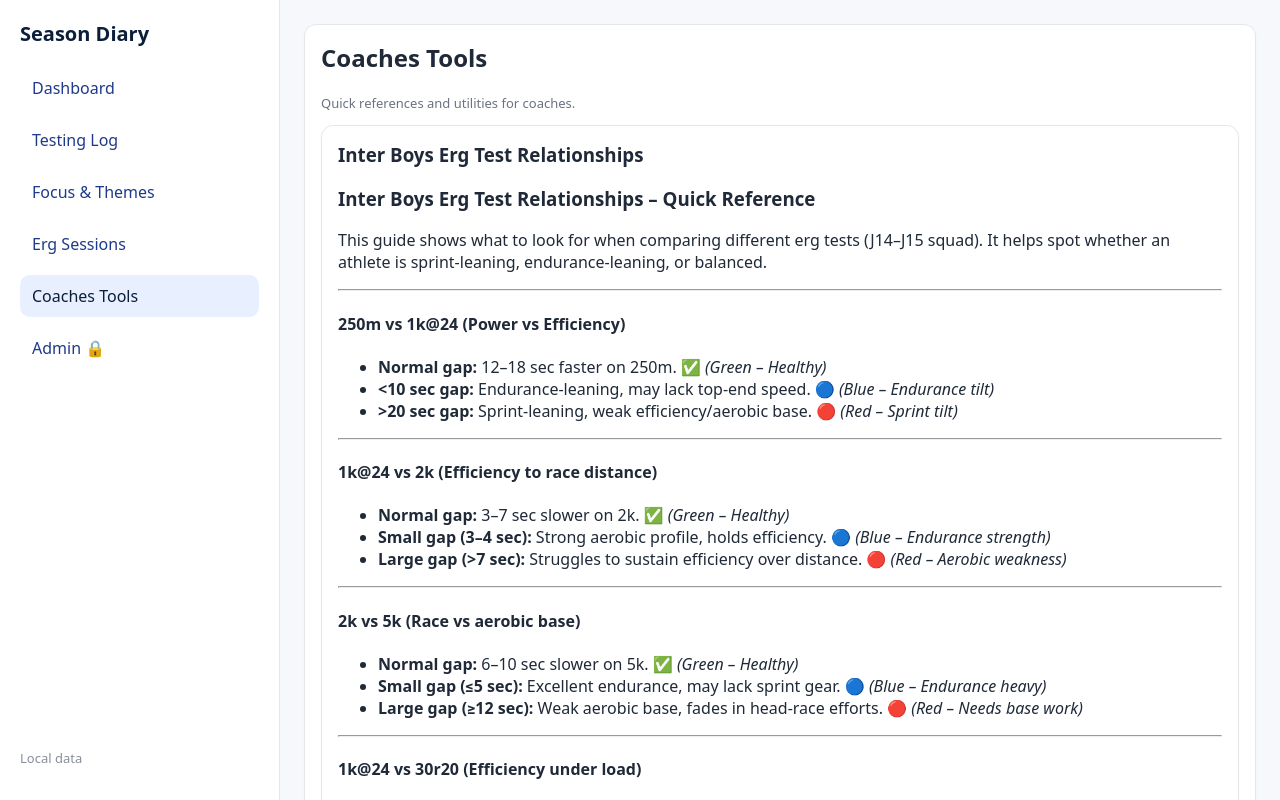
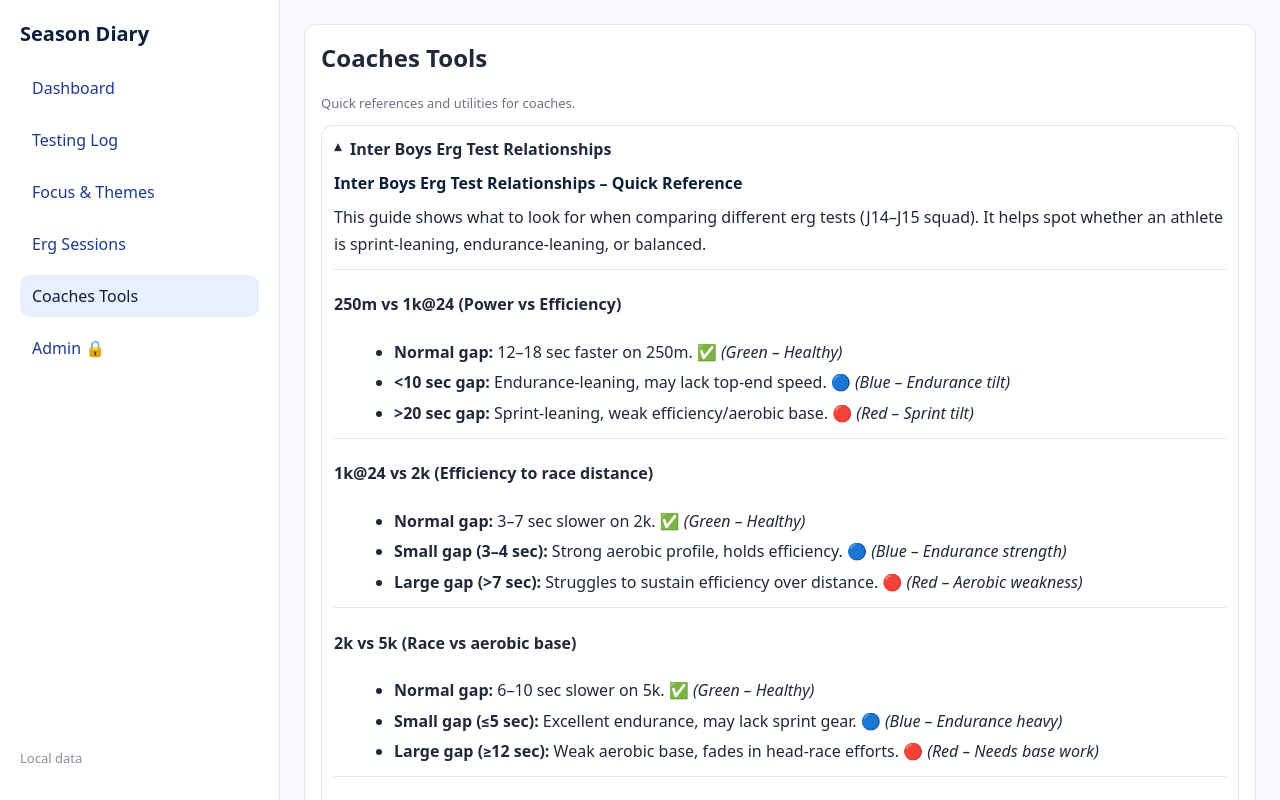
Before and after one commit to mk6488/season-diary-web-starter, a React (Vite) app: page /coaches-tools in a window 1280 px wide. Shown: the top 800 px of the page. Built offline with nearby package versions, Linux system fonts and the light colour scheme; no server answers; the database is empty.

Commit message:
feat(coaches-tools): make tools collapsible with details/summary and markdown styling

```diff
--- a/src/routes/CoachesTools.jsx
+++ b/src/routes/CoachesTools.jsx
@@ -10,11 +10,18 @@ export default function CoachesTools(){
         <h2 style={{ marginTop:0 }}>Coaches Tools</h2>
         <p className="small" style={{ marginTop:4 }}>Quick references and utilities for coaches.</p>
       </header>
-      <div className="card" style={{ marginTop:12 }}>
-        <h3 style={{ marginTop:0 }}>Inter Boys Erg Test Relationships</h3>
-        <div className="prose">
-          <ReactMarkdown remarkPlugins={[remarkGfm]}>{mdContent}</ReactMarkdown>
-        </div>
+      <div className="grid" style={{ gridTemplateColumns:'1fr', gap:16, marginTop:12 }}>
+        <article className="card" style={{ padding:12 }}>
+          <details open>
+            <summary style={{ cursor:'pointer', display:'flex', alignItems:'baseline', gap:8 }}>
+              <span className="expand-caret" aria-hidden="true">▾</span>
+              <strong>Inter Boys Erg Test Relationships</strong>
+            </summary>
+            <div className="markdown" style={{ marginTop:8 }}>
+              <ReactMarkdown remarkPlugins={[remarkGfm]}>{mdContent}</ReactMarkdown>
+            </div>
+          </details>
+        </article>
       </div>
     </section>
   )
```
